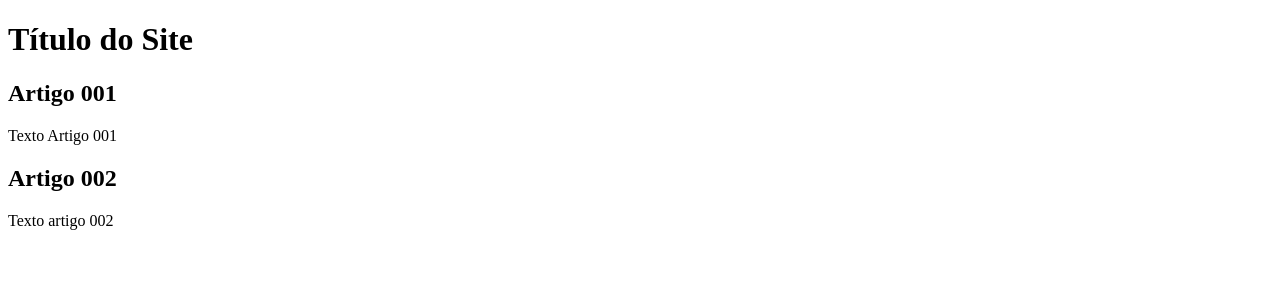
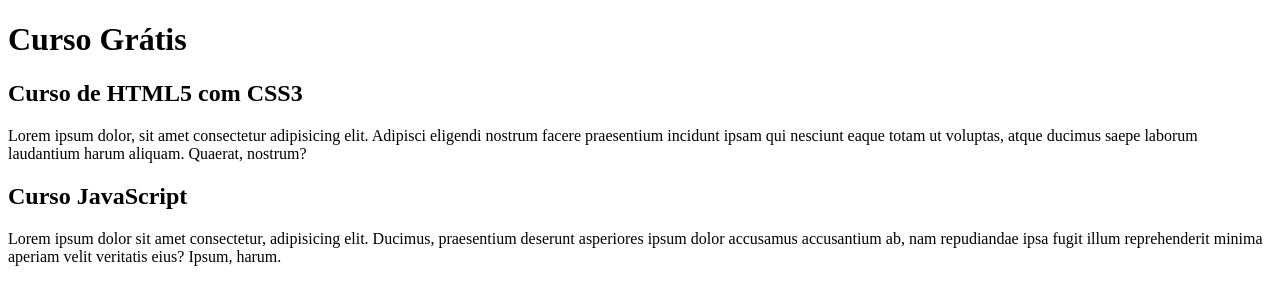
Before and after one commit to Agstgrss/Projeto-Site, a plain HTML site: page index.html in a window 1280 px wide. Drawn offline with Linux system fonts and the light colour scheme.

Commit message:
Comecei a escrever o conteudo 2

```diff
--- a/index.html
+++ b/index.html
@@ -9,15 +9,15 @@
 <body>
     <main>
         <header>
-            <h1>Título do Site</h1>
+            <h1>Curso Grátis</h1>
         </header>
         <article>
-            <h2>Artigo 001</h2>
-            <p>Texto Artigo 001</p>
+            <h2>Curso de HTML5 com CSS3</h2>
+            <p>Lorem ipsum dolor, sit amet consectetur adipisicing elit. Adipisci eligendi nostrum facere praesentium incidunt ipsam qui nesciunt eaque totam ut voluptas, atque ducimus saepe laborum laudantium harum aliquam. Quaerat, nostrum?</p>
         </article>
         <article>
-            <h2>Artigo 002</h2>
-            <p>Texto artigo 002</p>
+            <h2>Curso JavaScript</h2>
+            <p>Lorem ipsum dolor sit amet consectetur, adipisicing elit. Ducimus, praesentium deserunt asperiores ipsum dolor accusamus accusantium ab, nam repudiandae ipsa fugit illum reprehenderit minima aperiam velit veritatis eius? Ipsum, harum.</p>
         </article>
     </main>
 
```
